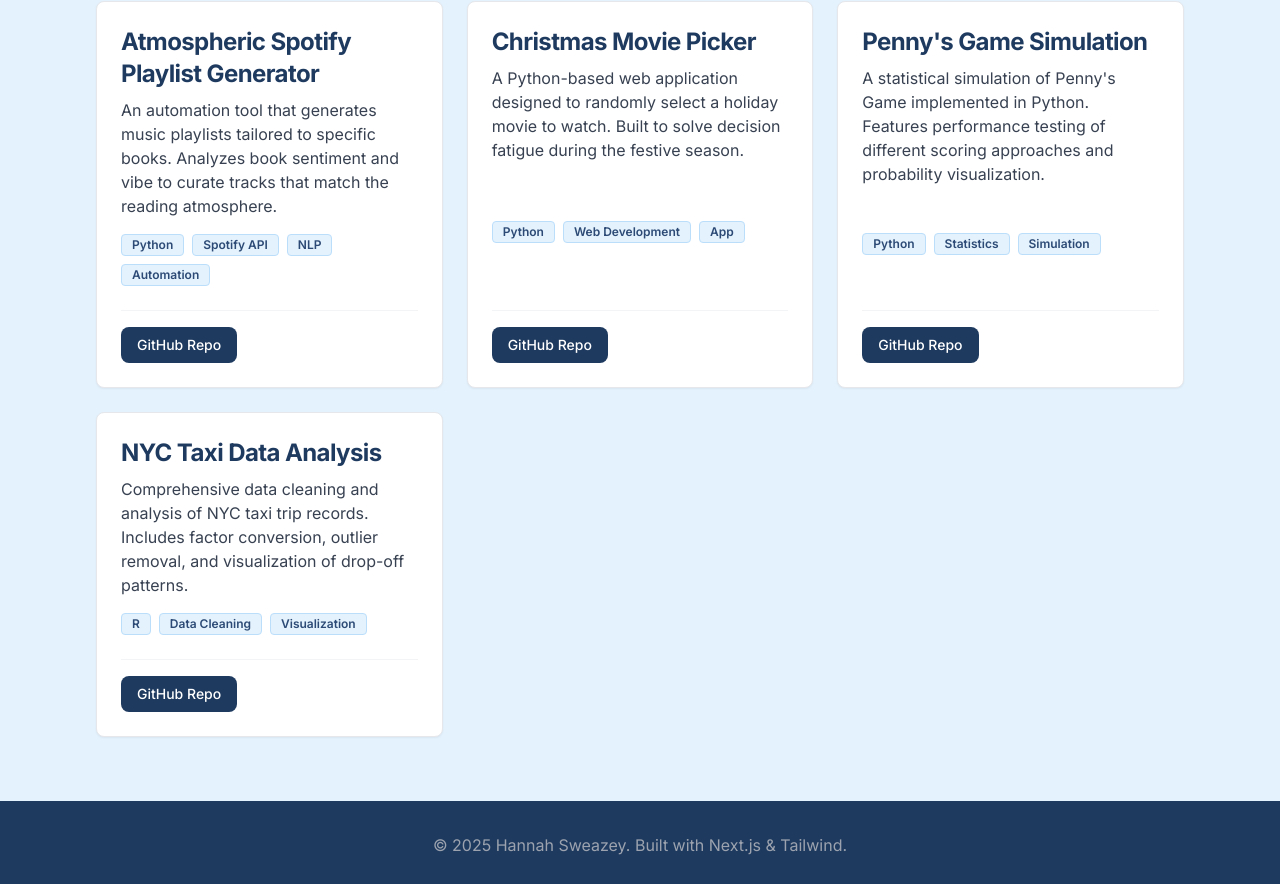
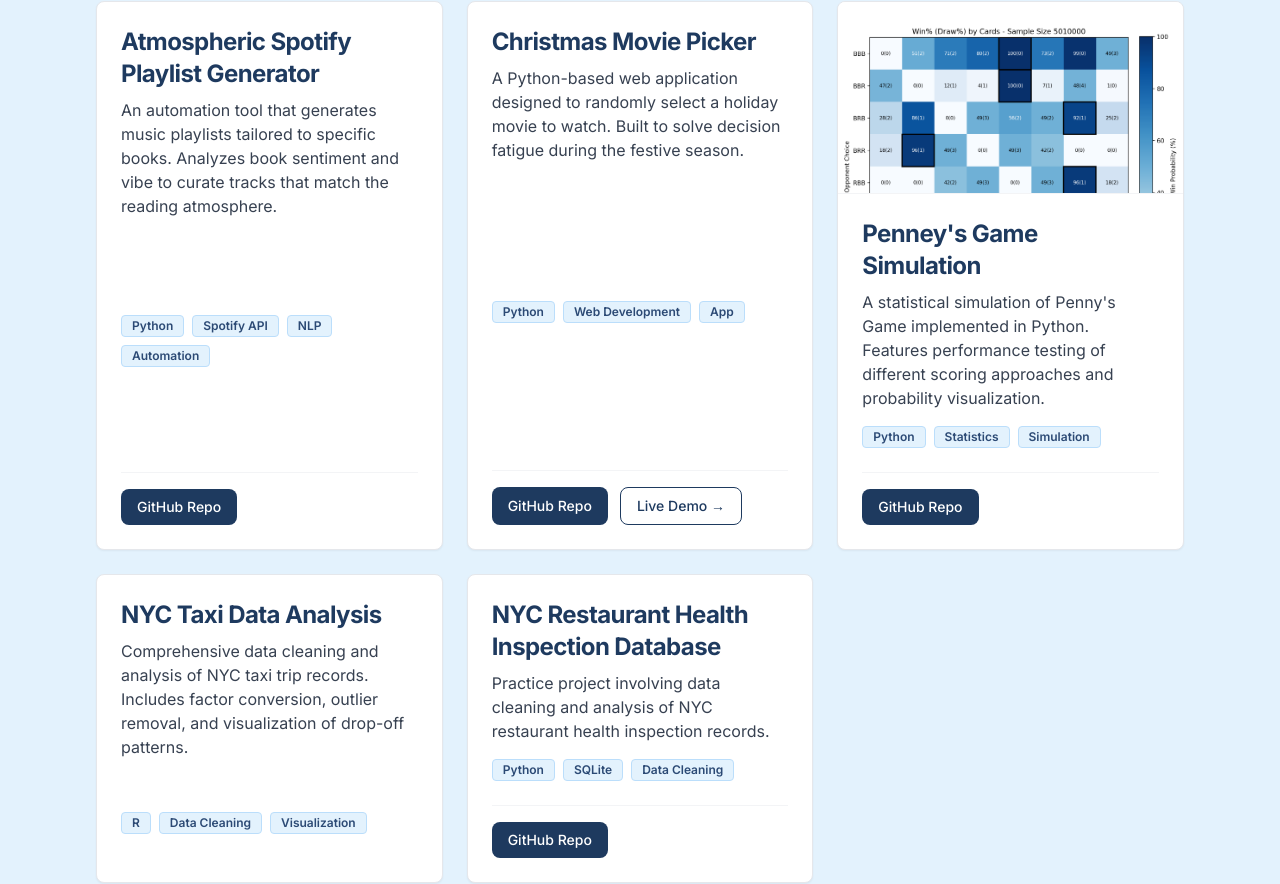
Before and after one commit to HSweazey/HSweazey.github.io, a Next.js app: page / in a window 1280 px wide. Shown: the part 1104-1988 px from the top of the page. Built offline with nearby package versions, Linux system fonts and the light colour scheme.

Commit message:
Updated images and added project

```diff
--- a/app/page.tsx
+++ b/app/page.tsx
@@ -6,7 +6,6 @@ export default function Home() {
       title: "Tableau Dashboard",
       description: "Multi-page analytics dashboard allowing users to explore data depth. Features include parameter controls, dynamic filtering, and KPI tracking.",
       tags: ["Tableau", "BI", "Data Visualization"],
-      link: "https://github.com/HSweazey", // Placeholder if no repo
       demoLink: "https://public.tableau.com/views/DATA303ChesapeakeWaterQualityDashboard/Overview?:language=en-US&:sid=&showOnboarding=true&:display_count=n&:origin=viz_share_link", // Add your Tableau Public Link here
       images: ["tableau_main.png", "tableau_page2.png", "tableau_page3.png"]
     },
@@ -14,15 +13,14 @@ export default function Home() {
       title: "Flask Analytics App",
       description: "A live web application deployed on PythonAnywhere. Visualizes real-time data using Python, Flask, and Plotly.",
       tags: ["Flask", "Python", "Web Dev"],
-      link: "https://github.com/HSweazey/Philippines_Flask_Dashboard", // Placeholder
-      demoLink: "https://data303hannahs.pythonanywhere.com/", // Add your PythonAnywhere link here
+      link: "https://github.com/HSweazey/Philippines_Flask_Dashboard",
+      demoLink: "https://data303hannahs.pythonanywhere.com/",
       images: ["flask_preview.png"]
     },
     {
       title: "Android Malware Classification",
       description: "A machine learning pipeline utilizing MobSF static analysis reports to classify Android APKs as malicious or benign. Involves feature extraction from JSON reports and vectorization.",
-      tags: ["Python", "Machine Learning", "Cyber Security", "MobSF"],
-      link: "https://github.com/HSweazey"
+      tags: ["Python", "Machine Learning", "Cyber Security", "MobSF"]
     },
     {
       title: "Atmospheric Spotify Playlist Generator",
@@ -34,20 +32,27 @@ export default function Home() {
       title: "Christmas Movie Picker",
       description: "A Python-based web application designed to randomly select a holiday movie to watch. Built to solve decision fatigue during the festive season.",
       tags: ["Python", "Web Development", "App"],
-      link: "https://github.com/HSweazey/ChristmasMovie"
+      link: "https://github.com/HSweazey/ChristmasMovie",
+      demoLink: "christmasmovie-whb7htwefy9tbfma6vcnh4.streamlit.app"
     },
     {
-      title: "Penny's Game Simulation",
+      title: "Penney's Game Simulation",
       description: "A statistical simulation of Penny's Game implemented in Python. Features performance testing of different scoring approaches and probability visualization.",
       tags: ["Python", "Statistics", "Simulation"],
-      link: "https://github.com/HSweazey/Roach-Sweazey_Penneys_Game"
+      link: "https://github.com/HSweazey/Roach-Sweazey_Penneys_Game",
+      images: ["penneys_cards.png", "penneys_tricks.png"]
     },
     {
       title: "NYC Taxi Data Analysis",
       description: "Comprehensive data cleaning and analysis of NYC taxi trip records. Includes factor conversion, outlier removal, and visualization of drop-off patterns.",
-      tags: ["R", "Data Cleaning", "Visualization"],
+      tags: ["R", "Data Cleaning", "Visualization"]
+    },
+    {
+      title: "NYC Restaurant Health Inspection Database",
+      description: "Practice project involving data cleaning and analysis of NYC restaurant health inspection records.",
+      tags: ["Python", "SQLite", "Data Cleaning"],
       link: "https://github.com/HSweazey/NYC-Health-DB"
-    }
+    },
   ];
 
   return (
--- a/components/ProjectCard.tsx
+++ b/components/ProjectCard.tsx
@@ -6,7 +6,7 @@ interface ProjectCardProps {
   title: string;
   description: string;
   tags: string[];
-  link: string;
+  link?: string;      // <--- Made optional (added question mark)
   demoLink?: string;
   images?: string[];
 }
@@ -42,23 +42,18 @@ const ProjectCard: React.FC<ProjectCardProps> = ({ title, description, tags, lin
 
           {images.length > 1 && (
             <>
-              {/* Left Arrow */}
               <button
                 onClick={prevImage}
                 className="absolute left-2 top-1/2 -translate-y-1/2 bg-black/50 text-white p-1 rounded-full opacity-0 group-hover:opacity-100 transition-opacity hover:bg-black/70"
               >
                 ←
               </button>
-
-              {/* Right Arrow */}
               <button
                 onClick={nextImage}
                 className="absolute right-2 top-1/2 -translate-y-1/2 bg-black/50 text-white p-1 rounded-full opacity-0 group-hover:opacity-100 transition-opacity hover:bg-black/70"
               >
                 →
               </button>
-
-              {/* Page Indicator */}
               <div className="absolute bottom-2 right-2 bg-black/60 text-white text-xs px-2 py-1 rounded opacity-0 group-hover:opacity-100 transition-opacity">
                 {currentImageIndex + 1} / {images.length}
               </div>
@@ -68,11 +63,9 @@ const ProjectCard: React.FC<ProjectCardProps> = ({ title, description, tags, lin
       )}
 
       <div className="p-6 flex flex-col flex-grow">
-        <div className="flex justify-between items-start">
         <h3 className="mb-2 text-2xl font-bold tracking-tight text-navy-900">
           {title}
         </h3>
-        </div>
 
         <p className="mb-4 font-normal text-gray-700">
           {description}
@@ -89,7 +82,10 @@ const ProjectCard: React.FC<ProjectCardProps> = ({ title, description, tags, lin
           ))}
         </div>
 
+        {/* ONLY RENDER FOOTER IF THERE IS A LINK OR DEMO */}
+        {(link || demoLink) && (
           <div className="flex gap-3 mt-auto pt-4 border-t border-gray-100">
+            {link && (
               <a
                 href={link}
                 target="_blank"
@@ -98,6 +94,7 @@ const ProjectCard: React.FC<ProjectCardProps> = ({ title, description, tags, lin
               >
                 GitHub Repo
               </a>
+            )}
 
             {demoLink && (
               <a
@@ -110,6 +107,7 @@ const ProjectCard: React.FC<ProjectCardProps> = ({ title, description, tags, lin
               </a>
             )}
           </div>
+        )}
       </div>
     </div>
   );
```
Also changed, not shown: public/images/penneys_cards.png (added), public/images/penneys_tricks.png (added). Lines whose indentation alone changed are shown as unchanged.
